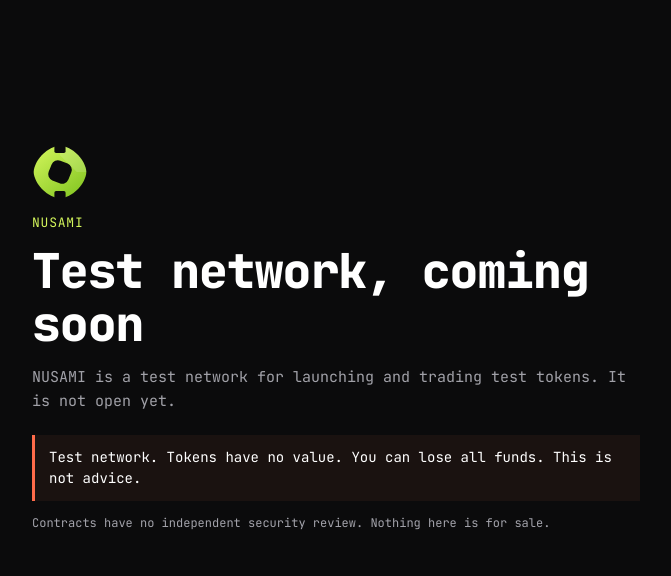
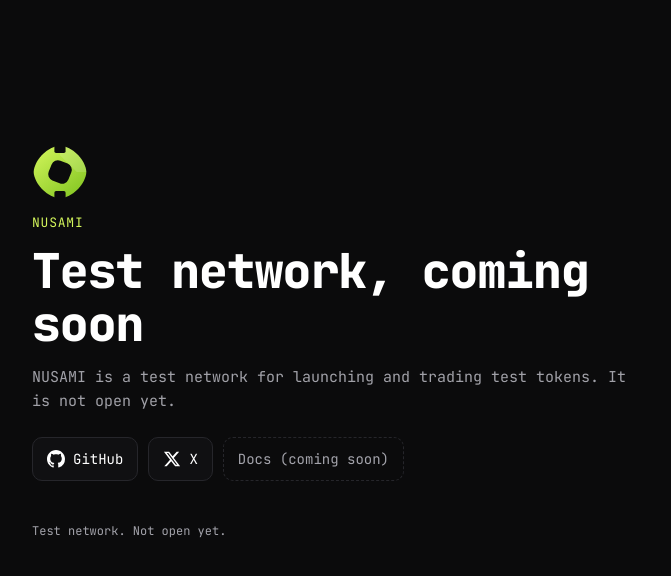
Before and after one commit to NUSAMIchain/nusami-site, a plain HTML site: page public/index.html in a window 1280 px wide. Shown: the whole page, without its empty margins (304-975 px from the left). Drawn offline with Linux system fonts and the light colour scheme.

Commit message:
Home page: remove the red notice block and the 'Contracts…/Nothing here is for sale' line; add a muted footer 'Test network. Not open yet.'; meta description 'NUSAMI test network. Coming soon.'; links block (GitHub, X — same tab, rel noopener noreferrer, inline SVG icons, 44 px targets, visible focus; Docs coming soon as text); README disclaimer line updated; unused .small CSS removed (.notice kept: 404.html uses it)

```diff
--- a/public/index.html
+++ b/public/index.html
@@ -4,7 +4,7 @@
 <meta charset="utf-8">
 <meta name="viewport" content="width=device-width, initial-scale=1">
 <title>NUSAMI — test network, coming soon</title>
-<meta name="description" content="NUSAMI test network. Coming soon. Tokens have no value.">
+<meta name="description" content="NUSAMI test network. Coming soon.">
 <meta name="robots" content="noindex">
 <link rel="icon" href="/favicon-32.png" sizes="32x32">
 <link rel="stylesheet" href="/root.css">
@@ -15,8 +15,18 @@
   <p class="eyebrow">NUSAMI</p>
   <h1>Test network, coming soon</h1>
   <p class="lead">NUSAMI is a test network for launching and trading test tokens. It is not open yet.</p>
-  <p class="notice">Test network. Tokens have no value. You can lose all funds. This is not advice.</p>
-  <p class="small">Contracts have no independent security review. Nothing here is for sale.</p>
+  <nav class="links" aria-label="NUSAMI links">
+    <a class="link" href="https://github.com/NUSAMIchain" rel="noopener noreferrer" aria-label="GitHub (NUSAMIchain)">
+      <svg viewBox="0 0 16 16" width="18" height="18" aria-hidden="true" focusable="false"><path d="M8 0C3.58 0 0 3.58 0 8c0 3.54 2.29 6.53 5.47 7.59.4.07.55-.17.55-.38 0-.19-.01-.82-.01-1.49-2.01.37-2.53-.49-2.69-.94-.09-.23-.48-.94-.82-1.13-.28-.15-.68-.52-.01-.53.63-.01 1.08.58 1.23.82.72 1.21 1.87.87 2.33.66.07-.52.28-.87.51-1.07-1.78-.2-3.64-.89-3.64-3.95 0-.87.31-1.59.82-2.15-.08-.2-.36-1.02.08-2.12 0 0 .67-.21 2.2.82.64-.18 1.32-.27 2-.27.68 0 1.36.09 2 .27 1.53-1.04 2.2-.82 2.2-.82.44 1.1.16 1.92.08 2.12.51.56.82 1.27.82 2.15 0 3.07-1.87 3.75-3.65 3.95.29.25.54.73.54 1.48 0 1.07-.01 1.93-.01 2.2 0 .21.15.46.55.38A8.01 8.01 0 0 0 16 8c0-4.42-3.58-8-8-8z"/></svg>
+      <span>GitHub</span>
+    </a>
+    <a class="link" href="https://x.com/NUSAMIchain" rel="noopener noreferrer" aria-label="X (@NUSAMIchain)">
+      <svg viewBox="0 0 24 24" width="18" height="18" aria-hidden="true" focusable="false"><path d="M18.244 2.25h3.308l-7.227 8.26 8.502 11.24H16.17l-5.214-6.817L4.99 21.75H1.68l7.73-8.835L1.254 2.25H8.08l4.713 6.231zm-1.161 17.52h1.833L7.084 4.126H5.117z"/></svg>
+      <span>X</span>
+    </a>
+    <span class="link off">Docs (coming soon)</span>
+  </nav>
+  <footer class="foot">Test network. Not open yet.</footer>
 </main>
 </body>
 </html>
--- a/public/root.css
+++ b/public/root.css
@@ -12,5 +12,11 @@ main { max-width: 640px; margin: 0 auto; padding: 18vh 16px 48px; display: flex;
 h1 { margin: 0; font-size: clamp(30px, 7vw, 48px); font-weight: 800; letter-spacing: -0.02em; line-height: 1.1; }
 .lead { margin: 0; font-size: 15px; line-height: 1.6; color: #A1A1A8; }
 .notice { margin: 8px 0 0; padding: 12px 14px; border-left: 3px solid #FF6B4A; background: #1A1210; font-size: 14px; line-height: 1.5; }
-.small { margin: 0; font-size: 12px; color: #A3A3AB; }
+.links { display: flex; flex-wrap: wrap; gap: 10px; margin: 10px 0 0; }
+.link { display: inline-flex; align-items: center; gap: 8px; min-height: 44px; min-width: 44px; padding: 0 14px; border: 1px solid #26262B; border-radius: 10px; background: #101012; color: #FFFFFF; font-size: 14px; text-decoration: none; }
+.link svg { flex: none; fill: currentColor; }
+a.link:hover { border-color: #D4F65C; color: #D4F65C; }
+a.link:focus-visible { outline: 2px solid #D4F65C; outline-offset: 2px; border-color: #D4F65C; }
+.link.off { color: #A3A3AB; border-style: dashed; background: transparent; }
+.foot { margin-top: 28px; font-size: 12px; color: #A3A3AB; }
 a { color: #D4F65C; }
```
Also changed, not shown: 1 other file.
